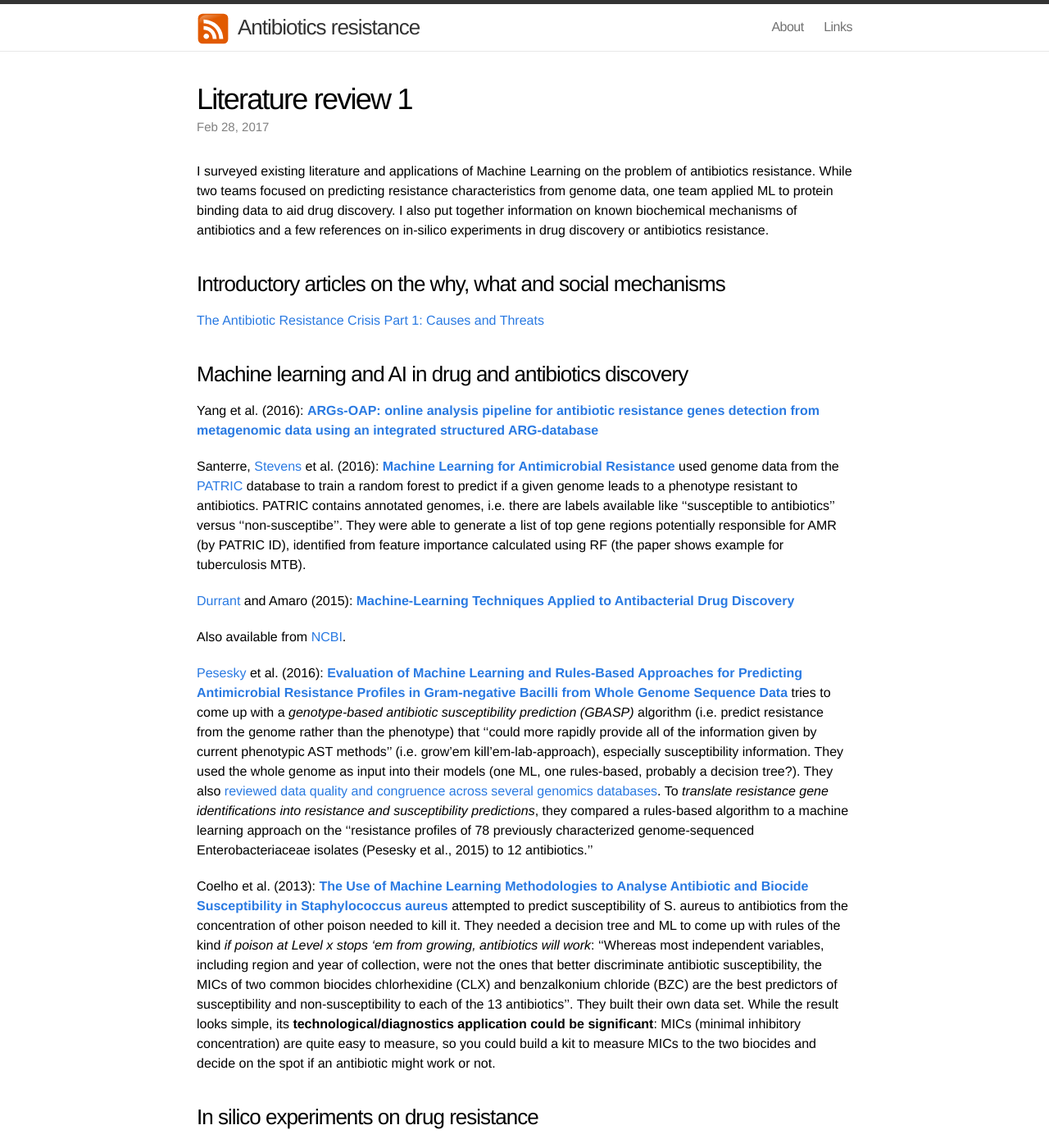
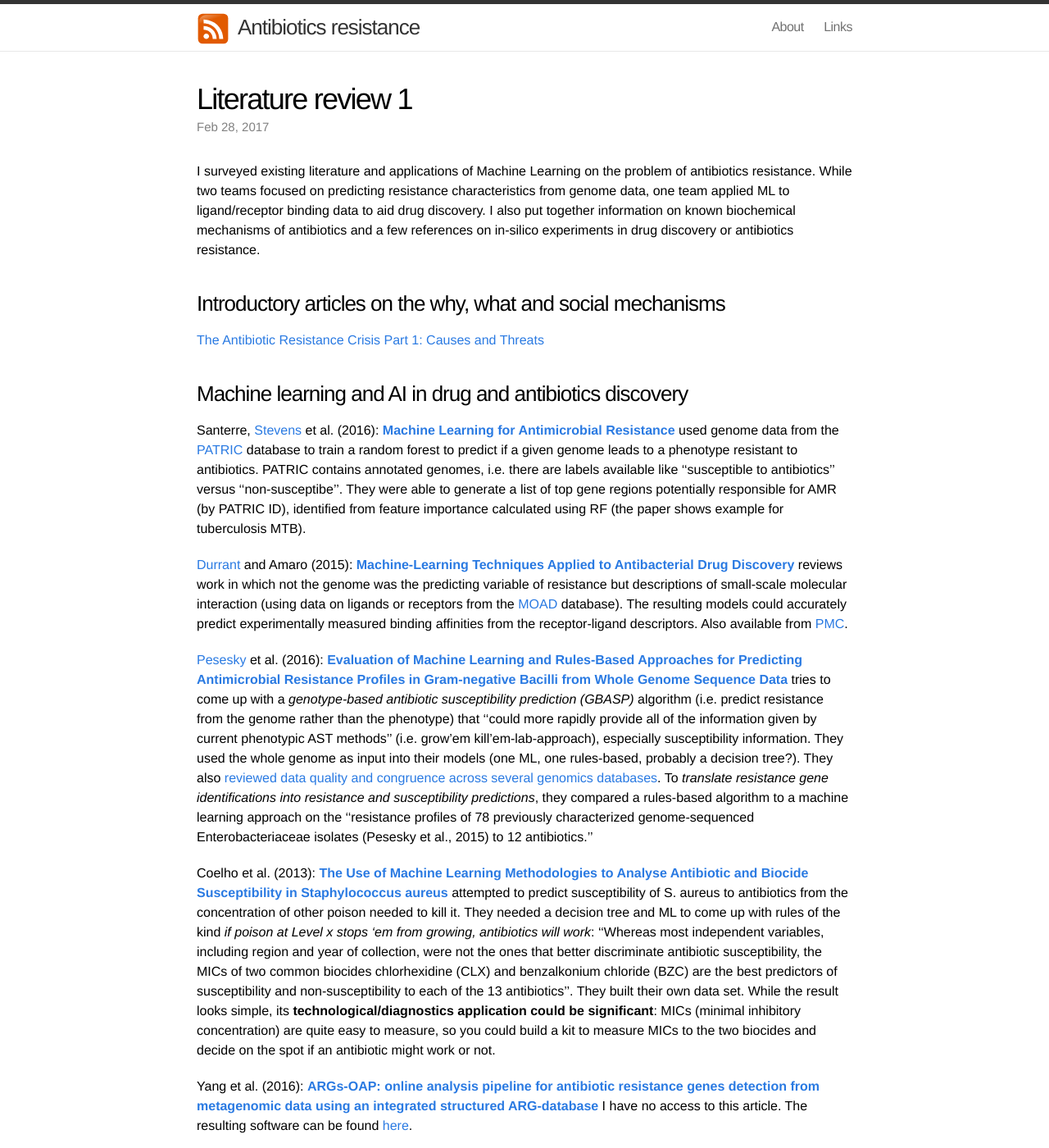
Before and after one commit to simatai/simatai.github.io, a Jekyll site: the page built from _posts/2017-02-28-literature-review.md, in a window 1280 px wide and 1400 px high. Shown: the whole window at 82% size. Built offline with Jekyll 4.4.1, drawn with Linux system fonts in a browser that asks for light colours; some of the changed text lies outside the part shown.

Commit message:
Update 2017-02-28-literature-review.md

```diff
--- a/_posts/2017-02-28-literature-review.md
+++ b/_posts/2017-02-28-literature-review.md
@@ -4,7 +4,7 @@ date: 2017-02-28
 layout: post
 ---
 
-I surveyed existing literature and applications of Machine Learning on the problem of antibiotics resistance. While two teams focused on predicting resistance characteristics from genome data, one team applied ML to protein binding data to aid drug discovery. I also put together information on known biochemical mechanisms of antibiotics and a few references on in-silico experiments in drug discovery or antibiotics resistance.
+I surveyed existing literature and applications of Machine Learning on the problem of antibiotics resistance. While two teams focused on predicting resistance characteristics from genome data, one team applied ML to ligand/receptor binding data to aid drug discovery. I also put together information on known biochemical mechanisms of antibiotics and a few references on in-silico experiments in drug discovery or antibiotics resistance.
 
 ### Introductory articles on the why, what and social mechanisms
 
@@ -14,22 +14,20 @@ I surveyed existing literature and applications of Machine Learning on the probl
 
 ### Machine learning and AI in drug and antibiotics discovery
 
- Yang et al. (2016): **[ARGs-OAP: online analysis pipeline for antibiotic resistance genes detection from metagenomic data using an integrated structured ARG-database](https://doi.org/10.1093/bioinformatics/btw136)**
-
 Santerre, [Stevens](https://www.anl.gov/contributors/rick-stevens) et al. (2016): **[Machine Learning for Antimicrobial Resistance](https://arxiv.org/pdf/1607.01224.pdf)** used genome data from the [PATRIC](https://www.patricbrc.org) database to train a random forest to predict if a given genome leads to a phenotype resistant to antibiotics. PATRIC contains annotated genomes, i.e. there are labels available like ''susceptible to antibiotics'' versus ''non-susceptibe''. They were able to generate a list of top gene regions potentially responsible for AMR (by PATRIC ID), identified from feature importance calculated using RF (the paper shows example for tuberculosis MTB).
 
-[Durrant](https://amarolab.ucsd.edu/~jdurrant/) and Amaro (2015): **[Machine-Learning Techniques Applied to Antibacterial Drug Discovery](https://doi.org/10.1111/cbdd.12423)**
-
-Also available from [NCBI](https://www.ncbi.nlm.nih.gov/pmc/articles/PMC4273861/).
+[Durrant](https://amarolab.ucsd.edu/~jdurrant/) and Amaro (2015): **[Machine-Learning Techniques Applied to Antibacterial Drug Discovery](https://doi.org/10.1111/cbdd.12423)** reviews work in which not the genome was the predicting variable of resistance but descriptions of small-scale molecular interaction (using data on ligands or receptors from the [MOAD](https://simatai.github.io/2017/02/27/existing-datasources/) database). The resulting models could accurately predict experimentally measured binding affinities from the receptor-ligand descriptors. Also available from [PMC](https://www.ncbi.nlm.nih.gov/pmc/articles/PMC4273861/).
 
 [Pesesky](http://www.dantaslab.org/people/) et al. (2016): **[Evaluation of Machine Learning and Rules-Based Approaches for Predicting Antimicrobial Resistance Profiles in Gram-negative Bacilli from Whole Genome Sequence Data](https://doi.org/10.3389/fmicb.2016.01887)**
 tries to come up with a *genotype-based antibiotic susceptibility prediction (GBASP)* algorithm (i.e. predict resistance from the genome rather than the phenotype) that ''could more rapidly provide all of the information given by current phenotypic AST methods'' (i.e. grow'em kill'em-lab-approach), especially susceptibility information. They used the whole genome as input into their models (one ML, one rules-based, probably a decision tree?). They also [reviewed data quality and congruence across several genomics databases](https://simatai.github.io/2017/02/27/existing-datasources/). To *translate resistance gene identifications into resistance and susceptibility predictions*, they compared a rules-based algorithm to a machine learning approach on the ''resistance profiles of 78 previously characterized genome-sequenced Enterobacteriaceae isolates (Pesesky et al., 2015) to 12 antibiotics.''
 
 Coelho et al. (2013): **[The Use of Machine Learning Methodologies to Analyse Antibiotic and Biocide Susceptibility in Staphylococcus aureus](http://dx.doi.org/10.1371/journal.pone.0055582)** attempted to predict susceptibility of S. aureus to antibiotics from the concentration of other poison needed to kill it. They needed a decision tree and ML to come up with rules of the kind *if poison at Level x stops 'em from growing, antibiotics will work*: ''Whereas most independent variables, including region and year of collection, were not the ones that better discriminate antibiotic susceptibility, the MICs of two common biocides chlorhexidine (CLX) and benzalkonium chloride (BZC) are the best predictors of susceptibility and non-susceptibility to each of the 13 antibiotics''. They built their own data set. While the result looks simple, its **technological/diagnostics application could be significant**: MICs (minimal inhibitory concentration) are quite easy to measure, so you could build a kit to measure MICs to the two biocides and decide on the spot if an antibiotic might work or not.
 
+Yang et al. (2016): **[ARGs-OAP: online analysis pipeline for antibiotic resistance genes detection from metagenomic data using an integrated structured ARG-database](https://doi.org/10.1093/bioinformatics/btw136)** I have no access to this article. The resulting software can be found [here](http://smile.hku.hk/SARGs).
+
 ### In silico experiments on drug resistance
 
-10.1038/nrmicro2750
+**[New insights into bacterial adaptation through in vivo and in silico experimental evolution](https://doi.org/10.1038/nrmicro2750)**
 
 ### Mechanisms of antibiotic resistance
 
```
